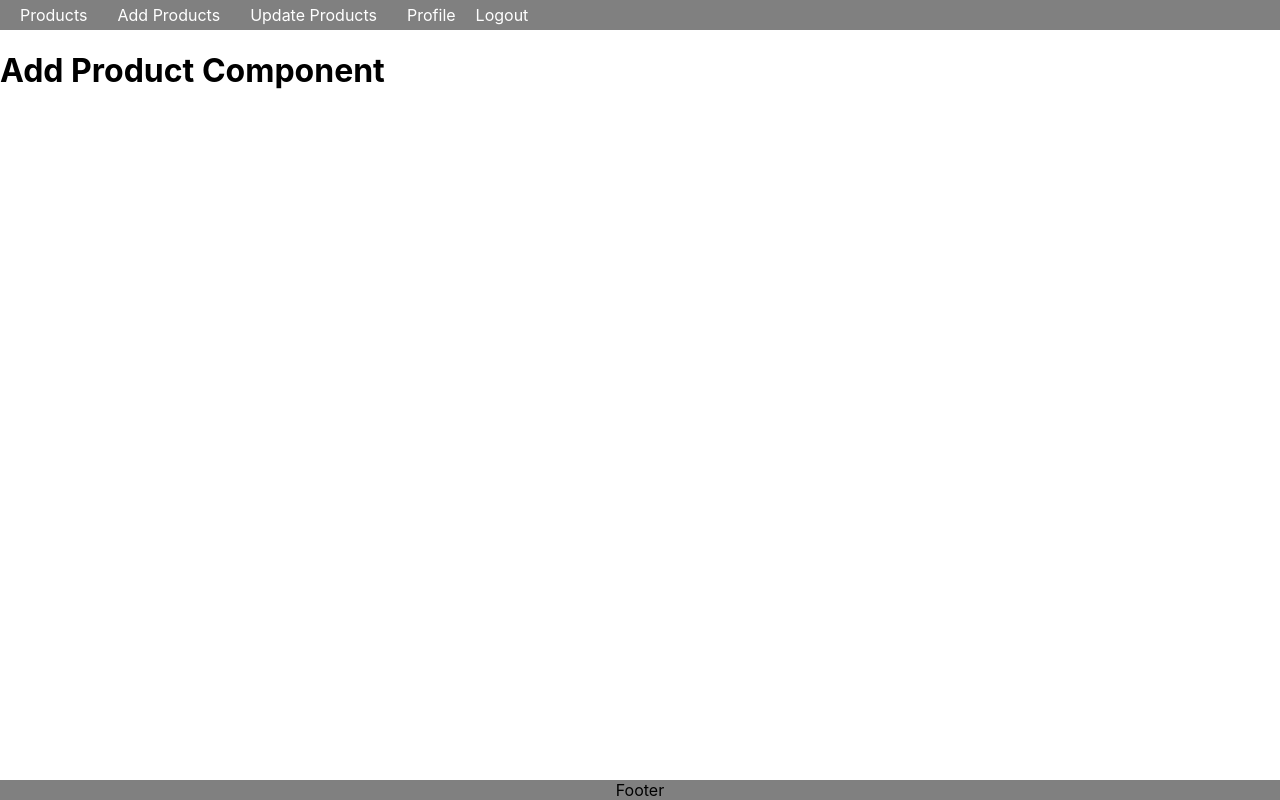
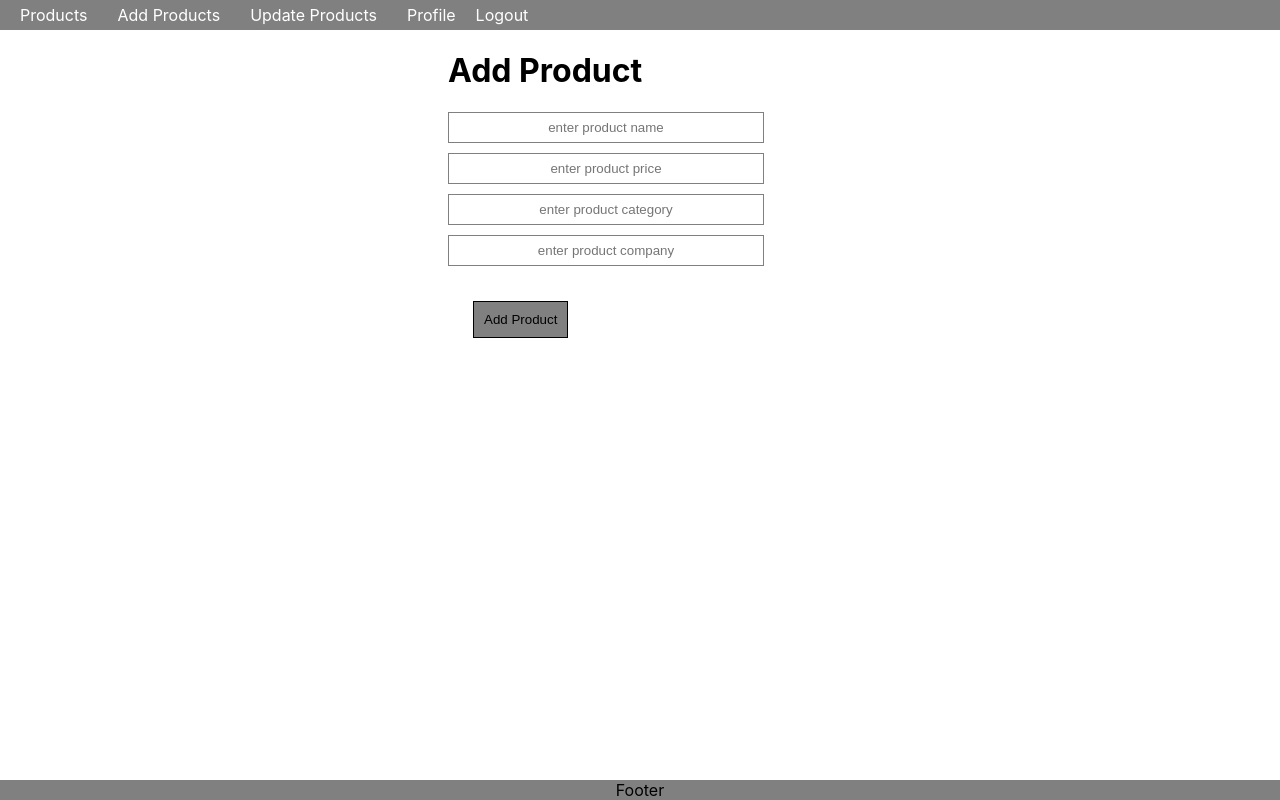
Before and after one commit to chandiosamad07/E_Dashboard, a React (Create React App) app in the folder frontend/: page /add in a window 1280 px wide. Built offline with nearby package versions, Linux system fonts and the light colour scheme; sample sign-in values are in the browser's storage.

Commit message:
Add Product Component UI

```diff
--- a/frontend/src/App.css
+++ b/frontend/src/App.css
@@ -60,3 +60,7 @@
   border: 1px solid;
   cursor: pointer;
 }
+
+.product{
+  margin-left: 35%;
+}
--- a/frontend/src/App.js
+++ b/frontend/src/App.js
@@ -7,6 +7,7 @@
 import Signup from './Components/Signup';
 import PrivateComponent from './Components/PrivateComponent';
 import Login from './Components/Login';
+import AddProduct from './Components/AddProduct';
 
 function App() {
   return (
@@ -17,7 +18,8 @@
 
       <Route element = {<PrivateComponent/>}>
       <Route path='/'element={<h1>Product list Component</h1>}></Route>
-      <Route path='/add'element={<h1>Add Product  Component</h1>}></Route>
+
+      <Route path='/add'element={<AddProduct />}/>
       <Route path='/update'element={<h1>Update Product Component</h1>}></Route>
       <Route path='/logout'element={<h1>logout Component</h1>}></Route>
       <Route path='/profile'element={<h1>Profile Product list Component</h1>}></Route>
--- /dev/null
+++ b/frontend/src/Components/AddProduct.js
@@ -0,0 +1,24 @@
+import React ,{useState}from 'react'
+
+const AddProduct = () => {
+    const [name ,setName]=useState('')
+    const [price ,setPrice]= useState('')
+    const [category,setCategory]=useState('')
+    const [company,setCompany]=useState('')
+
+    const addproduct =()=>{
+        console.log(name,price,category,company)
+    }
+  return (
+    <div className='product'>
+        <h1>Add Product</h1>
+        <input type='text' placeholder='enter product name' className='input'  value={name} onChange={(e)=>setName(e.target.value)}/>
+        <input type='text' placeholder='enter product price' className='input' value={price} onChange={(e)=>setPrice(e.target.value)}/>
+        <input type='text' placeholder='enter product category' className='input'value={category} onChange={(e)=>setCategory(e.target.value)}/>
+        <input type='text' placeholder='enter product company' className='input'value={company} onChange={(e)=>setCompany(e.target.value)}/>
+       <button className='button' onClick={addproduct}>Add Product</button>
+        </div>
+  )
+}
+
+export default AddProduct
```
